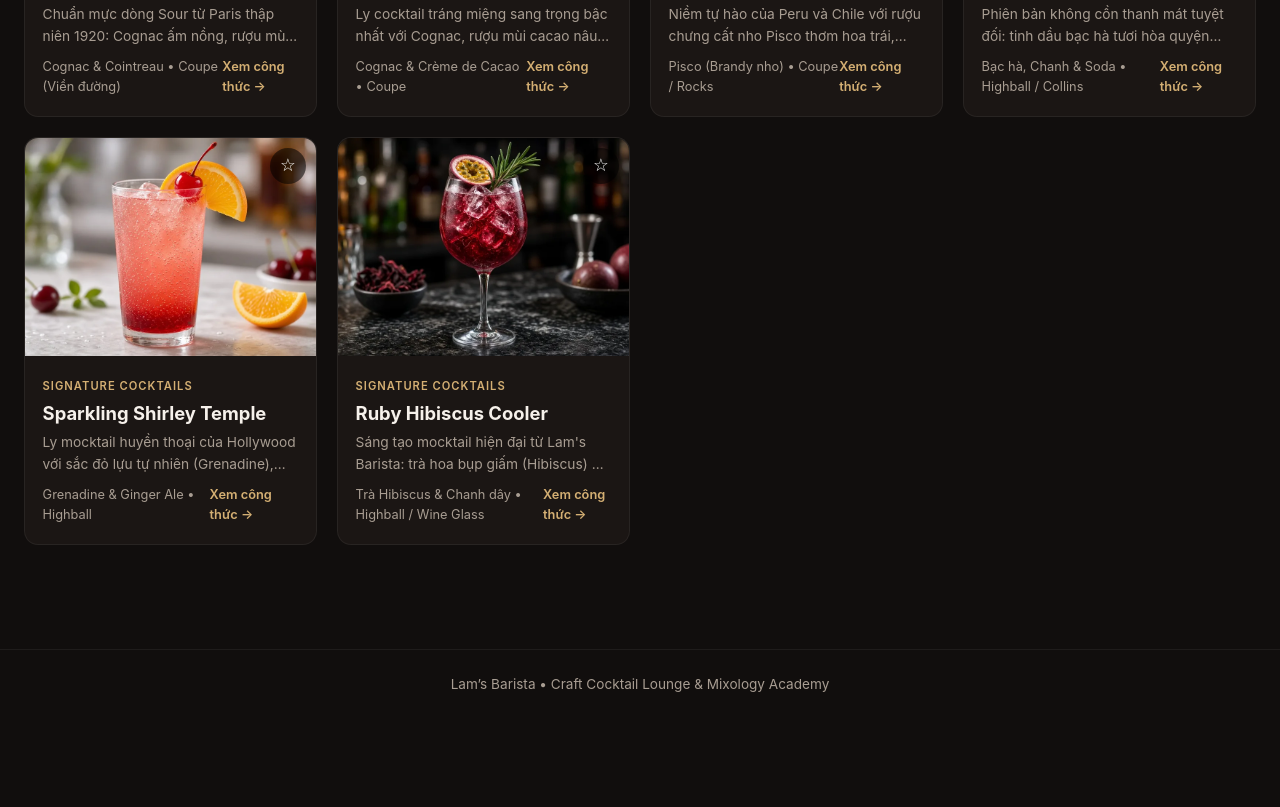
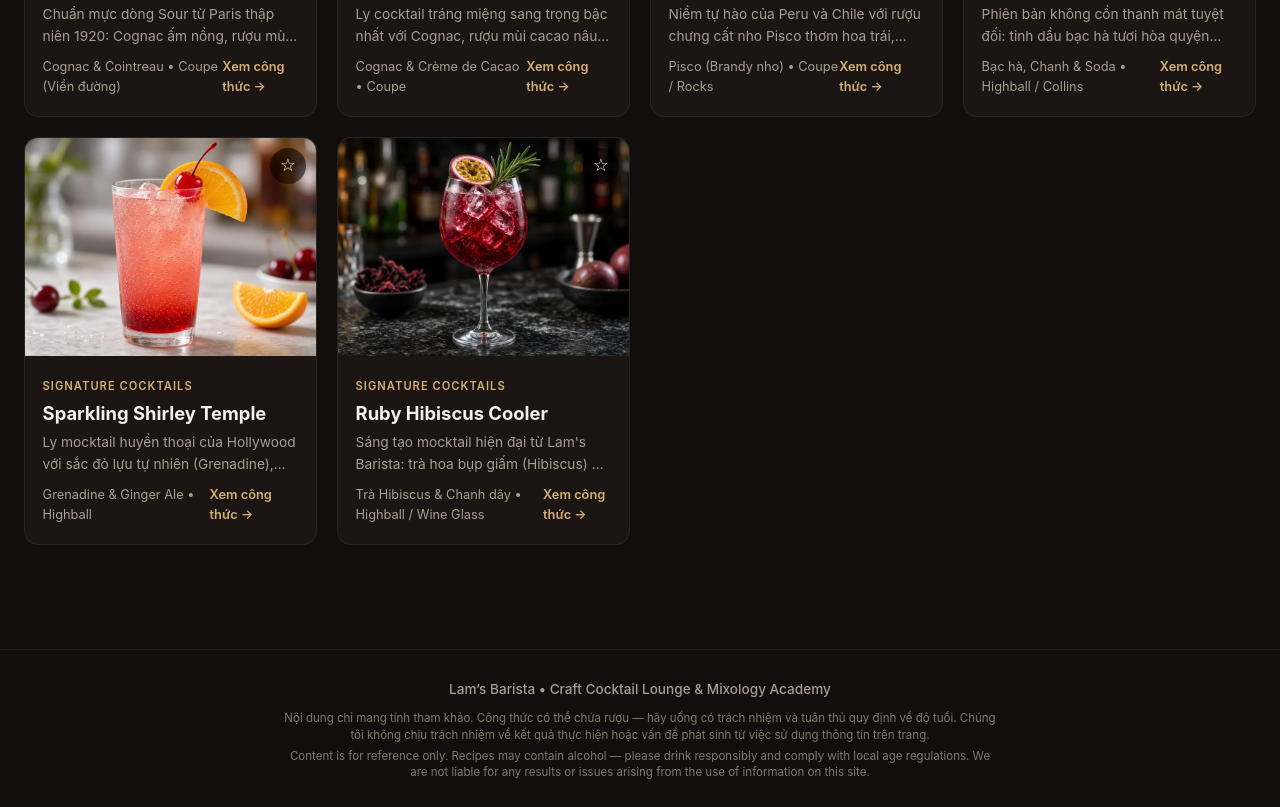
Before and after one commit to LamBarista/Lam-Barista-, a plain HTML site: page index.html in a window 1280 px wide. Shown: the part 6399-7206 px from the top of the page. Before the commit the page ends 7119 px from the top, so only its background shows below. Drawn offline with Linux system fonts and the light colour scheme.

Commit message:
small update for disclaimer

```diff
--- a/index.html
+++ b/index.html
@@ -340,7 +340,11 @@
   </main>
 
   <footer>
-    Lam’s Barista • Craft Cocktail Lounge & Mixology Academy
+    <div class="footer-brand">Lam’s Barista • Craft Cocktail Lounge & Mixology Academy</div>
+    <div class="footer-disclaimer">
+      <p>Nội dung chỉ mang tính tham khảo. Công thức có thể chứa rượu — hãy uống có trách nhiệm và tuân thủ quy định về độ tuổi. Chúng tôi không chịu trách nhiệm về kết quả thực hiện hoặc vấn đề phát sinh từ việc sử dụng thông tin trên trang.</p>
+      <p>Content is for reference only. Recipes may contain alcohol — please drink responsibly and comply with local age regulations. We are not liable for any results or issues arising from the use of information on this site.</p>
+    </div>
   </footer>
 
   <script src="data.js"></script>
--- a/style.css
+++ b/style.css
@@ -702,3 +702,29 @@ footer {
   color: #e8e0d8 !important;
   text-shadow: 0 1px 10px rgba(0,0,0,0.7);
 }
+
+footer {
+  text-align: center;
+  padding: 1.8rem 1.2rem 1.4rem;
+  color: var(--text-secondary);
+  font-size: 0.85rem;
+  border-top: 1px solid var(--border);
+}
+
+.footer-brand {
+  font-weight: 500;
+  margin-bottom: 0.6rem;
+}
+
+.footer-disclaimer {
+  max-width: 720px;
+  margin: 0 auto;
+  font-size: 0.72rem;
+  line-height: 1.45;
+  color: var(--text-secondary);
+  opacity: 0.75;
+}
+
+.footer-disclaimer p {
+  margin: 0.25rem 0;
+}
```
